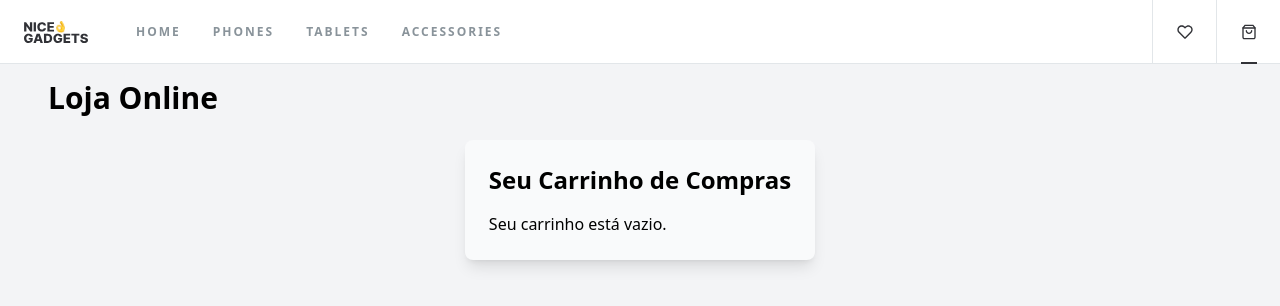
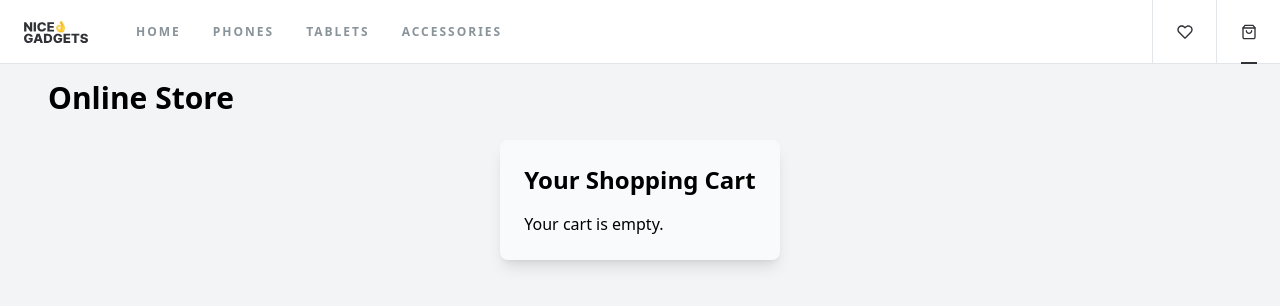
Before and after one commit to lukastf/react-phone-catalog, a React (Vite) app: page /cart in a window 1280 px wide. Shown: the top 306 px of the page. Built offline with nearby package versions, Linux system fonts and the light colour scheme.

Commit message:
pequenos ajustes no cart e no favorites

```diff
--- a/src/pages/Cart.tsx
+++ b/src/pages/Cart.tsx
@@ -9,9 +9,9 @@ const CartSummary: React.FC = () => {
 
   return (
     <div className="p-6 bg-gray-50 rounded-lg shadow-lg">
-      <h2 className="text-2xl font-bold mb-4">Seu Carrinho de Compras</h2>
+      <h2 className="text-2xl font-bold mb-4">Your Shopping Cart</h2>
       {cart.length === 0 ? (
-        <p>Seu carrinho está vazio.</p>
+        <p>Your cart is empty.</p>
       ) : (
         <>
           <ul className="mb-4">
@@ -25,7 +25,7 @@ const CartSummary: React.FC = () => {
                   <button
                     onClick={() => addToCart(item)}
                     className="text-blue-500 hover:text-blue-700 text-sm px-4 py-2 border border-black cursor-pointer"
-                    title="Remover item"
+                    title="Add item"
                   >
                     +
                   </button>
@@ -33,7 +33,7 @@ const CartSummary: React.FC = () => {
                   <button
                     onClick={() => subtractFromCart(item)}
                     className="text-blue-500 hover:text-blue-700 text-sm px-4 py-2 border border-black cursor-pointer"
-                    title="Remover item"
+                    title="Subtract item"
                   >
                     -
                   </button>
@@ -45,9 +45,9 @@ const CartSummary: React.FC = () => {
                   <button
                     onClick={() => removeFromCart(item.id)}
                     className="text-red-500 hover:text-red-700 text-sm"
-                    title="Remover item"
+                    title="Remove item"
                   >
-                    Remover
+                    Remove
                   </button>
                 </div>
               </li>
@@ -67,7 +67,7 @@ function Cart() {
     // Toda a aplicação precisa estar dentro do Provedor
 
     <div className="container mx-auto p-4">
-      <h1 className="text-3xl font-bold mb-6">Loja Online</h1>
+      <h1 className="text-3xl font-bold mb-6">Online Store</h1>
 
       {/*<div className="grid grid-cols-1 lg:grid-cols-3 gap-6">*/}
       <div className="flex justify-center gap-4">
--- a/src/pages/Favorites.tsx
+++ b/src/pages/Favorites.tsx
@@ -103,7 +103,7 @@ function Favorites() {
 
   return (
     <div className="container mx-auto p-4">
-      <h1 className="text-3xl font-bold mb-6">Favoritos</h1>
+      <h1 className="text-3xl font-bold mb-6">Favorites</h1>
 
       <div className="grid grid-cols-1 md:grid-cols-2 lg:grid-cols-3 gap-6">
         {favorites.map((fav) => (
```
